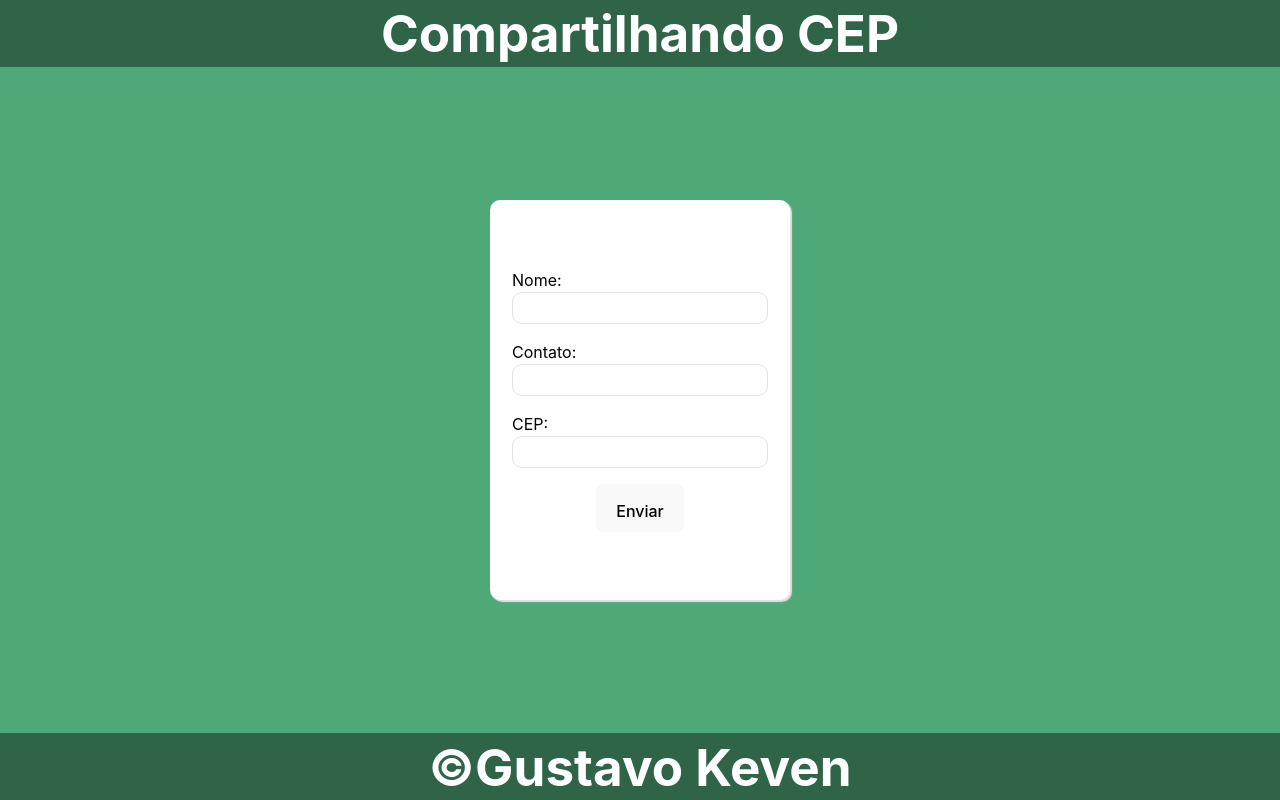
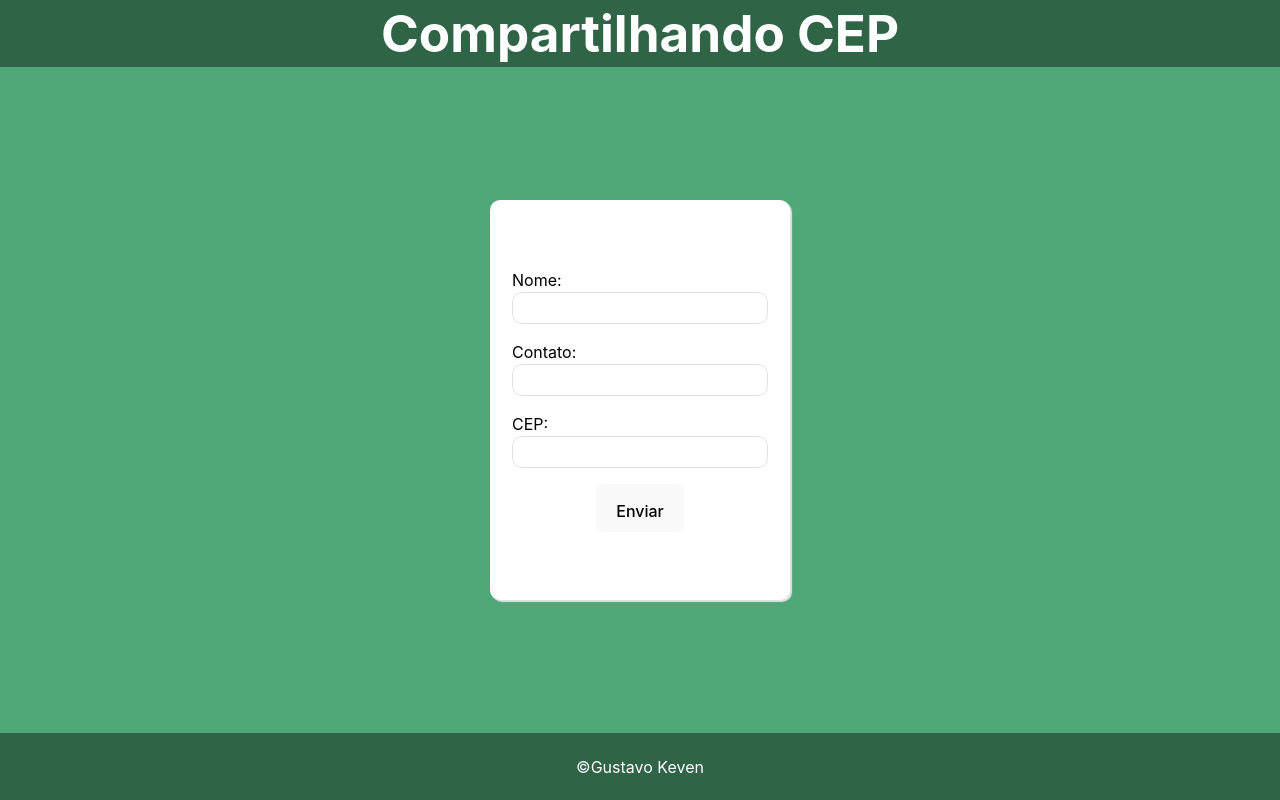
Before and after one commit to gustta11/Compartilhar-Endereco, a React (Vite) app: page / in a window 1280 px wide. Built offline with nearby package versions, Linux system fonts and the light colour scheme.

Commit message:
Ajeitando identação e css

```diff
--- a/src/components/Formulario.jsx
+++ b/src/components/Formulario.jsx
@@ -4,14 +4,13 @@ import { useForm} from "react-hook-form"
 
 const Formulario = () =>{
 
-    const {register, handleSubmit} = useForm();
-
-
-
+    let {register, handleSubmit} = useForm();
 
     const onSubmit = async(e)=>{
         const response = await fetch(`https://viacep.com.br/ws/${e.cep}/json/`)
         const data = await response.json()
+
+        console.log(e)
 
         const dados = {
 
@@ -29,8 +28,9 @@ const Formulario = () =>{
         window.open(url)
 
 
+
+
     }
-
 
     return(
         <div className='layoutForm'>
--- a/src/layout/Footer.jsx
+++ b/src/layout/Footer.jsx
@@ -3,7 +3,7 @@ import './Footer.css'
 const Rodape = () =>{
     return(
         <div className='rodape'>
-            <h1>&copy;Gustavo Keven</h1>
+            <p> &copy;Gustavo Keven </p>
         </div>
     )
 }
```
